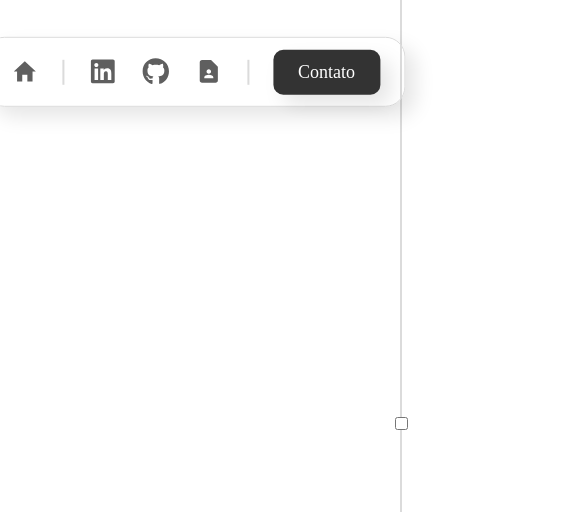
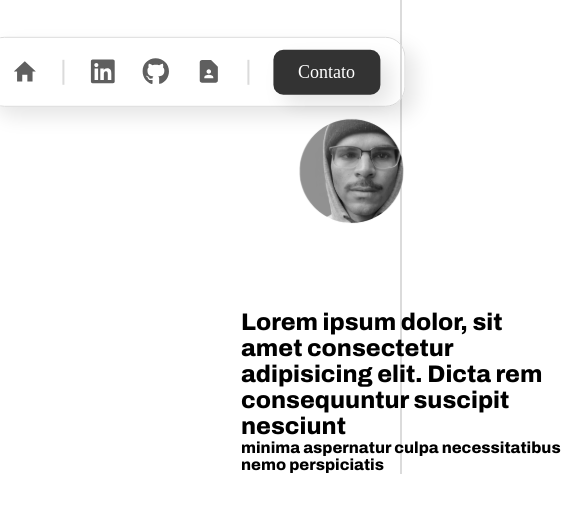
Before and after one commit to davifernandodias/portifolio, a React (Vite) app: page / in a window 390 px wide. Shown: the top 512 px of the page, 577 px wide, since content can reach past the window. Built offline with nearby package versions, Linux system fonts and the light colour scheme.

Commit message:
refactor: adicionado components e elementos importante para desenvolvimento

```diff
--- a/index.html
+++ b/index.html
@@ -2,9 +2,9 @@
 <html lang="en">
   <head>
     <meta charset="UTF-8" />
-    <link rel="icon" type="image/svg+xml" href="/vite.svg" />
+    <link rel="icon" type="image/svg+xml" href="/src/assets/profile_photo.svg" />
     <meta name="viewport" content="width=device-width, initial-scale=1.0" />
-    <title>Vite + React</title>
+    <title>Davi Dias Portifólio</title>
   </head>
   <body>
     <div id="root"></div>
--- a/src/components/container/Container.jsx
+++ b/src/components/container/Container.jsx
@@ -1,13 +1,13 @@
-import './container.css'
+import './container.css';
 import Header from "../header/Header";
-import CheckBoxLanguage from '../ux/checkbox-language/Check-box-language';
+import ProfileDescription from '../profile-description/Profile-description';
 
 function Container() {
     return (
-        <div className="container-content">
+        <section className="container-content">
             <Header />
-            <CheckBoxLanguage/>
-        </div>
+            <ProfileDescription />
+        </section>
     );
 }
 
--- a/src/components/container/container.css
+++ b/src/components/container/container.css
@@ -7,5 +7,5 @@
     align-items: center; /* Centraliza o Header verticalmente */
     border: solid 1px var(--secundary-color-gray);
     margin: 0 25rem; /* Margens laterais */
-    height: 100vh; /* Certifique-se que o Container tenha altura suficiente para centralizar */
+    padding: 0; /* Removendo qualquer padding no container */
 }
--- a/src/components/header/header.css
+++ b/src/components/header/header.css
@@ -1,3 +1,6 @@
+@import '../../index.css';
+
+
 /* Definindo a animação de slide com expansão */
 @keyframes slideDownExpand {
     0% {
--- /dev/null
+++ b/src/components/profile-description/Profile-description.jsx
@@ -0,0 +1,16 @@
+import ImagemProfile from "../ux/img-profile/ImagemProfile";
+import './profile-description.css'
+
+function ProfileDescription(){
+    return(
+        <div className="information-profile">
+            <ImagemProfile/>
+
+            <h1>Lorem ipsum dolor, sit amet consectetur adipisicing elit. Dicta rem consequuntur suscipit nesciunt</h1>
+            <p>minima aspernatur culpa necessitatibus nemo perspiciatis</p>
+        </div>
+
+    )
+}
+
+export default ProfileDescription;
--- /dev/null
+++ b/src/components/profile-description/profile-description.css
@@ -0,0 +1,49 @@
+@import '../../index.css';
+
+/* Estilo padrão */
+.information-profile {
+    font-family: var(--text-font-Archivo), sans-serif;
+    display: flex;
+    flex-direction: column;
+    justify-content: flex-start;
+    align-items: flex-start;
+    height: auto; /* Ajusta a altura automaticamente conforme o conteúdo */
+    overflow: visible;
+    word-wrap: break-word;
+    padding: 5rem 2rem 0 0;
+    left: 0;
+    width: 100%; /* Ajusta a largura para ocupar 100% do contêiner */
+    max-width: 510px; /* Limita a largura máxima a 510px */
+    min-width: 320px; /* Define um tamanho mínimo para que o layout não fique muito pequeno em celulares */
+}
+
+/* Responsividade para telas de tablets */
+@media (max-width: 768px) {
+    .information-profile {
+        width: 90%; /* Reduz a largura para 90% da tela em dispositivos menores */
+        padding: 3rem 1rem 0 1rem; /* Ajusta o padding para telas menores */
+    }
+}
+
+/* Responsividade para telas de smartphones */
+@media (max-width: 480px) {
+    .information-profile {
+        width: 100%; /* Faz o elemento ocupar toda a largura da tela em telas muito pequenas */
+        padding: 2rem 1rem 0 1rem;
+    }
+
+    .information-profile h1 {
+        font-size: 1.5rem; /* Ajusta o tamanho do título para telas pequenas */
+    }
+
+    .information-profile p {
+        font-size: 1rem; /* Ajusta o tamanho do parágrafo */
+    }
+}
+
+/* Garantindo que o layout se ajuste bem em telas grandes */
+@media (min-width: 1024px) {
+    .information-profile {
+        padding: 6rem 2rem 0 0; /* Maior padding para telas grandes */
+    }
+}
--- a/src/components/ux/button-contact/button-contact.css
+++ b/src/components/ux/button-contact/button-contact.css
@@ -1,6 +1,6 @@
 @import '../../../index.css';
 
-.btn-contact{
+.btn-contact {
     background-color: var(--bg-color-black);
     color: var(--primary-color-white);
     padding: 12px 25px;
@@ -9,6 +9,11 @@
     border: none;
     cursor: pointer;
     box-shadow: 10px 10px 20px rgba(0, 0, 0, 0.1);
-    text-decoration: none;  /* Remove o sublinhado */
-    pointer-events: none;   /* Desabilita a interatividade (opcional) */
+    text-decoration: none;
+    transition: padding 0.3s ease, box-shadow 0.3s ease; /* Transição suave */
 }
+
+.btn-contact:hover {
+    padding: 12px 26.5px;
+    box-shadow: 10px 10px 30px rgba(0, 0, 0, 0.2); /* Aumenta o sombreamento ao passar o mouse */
+}
--- /dev/null
+++ b/src/components/ux/img-profile/ImagemProfile.jsx
@@ -0,0 +1,11 @@
+import './imagemProfile.css';
+
+import Profile from "../../../assets/profile_photo.svg"
+
+function ImagemProfile() {
+    return (
+        <img src={Profile} alt="profile_photo" className='image-profile' />
+    );
+}
+
+export default ImagemProfile;
--- /dev/null
+++ b/src/components/ux/img-profile/imagemProfile.css
@@ -0,0 +1 @@
+@import '../../../index.css';
--- a/src/index.css
+++ b/src/index.css
@@ -5,6 +5,7 @@
   --primary-color-white: #FFFFFF;
   --secundary-color-gray: #DBDBDB;
   --color-light: #eeeeee;
+  --color-test: red;
   --color-dark: rgb(95, 95, 95);
   --bg-color-black: #333333;
   --text-font-Archivo: 'Archivo', sans-serif;
```
Also changed, not shown: src/assets/profile_photo.svg (added).
